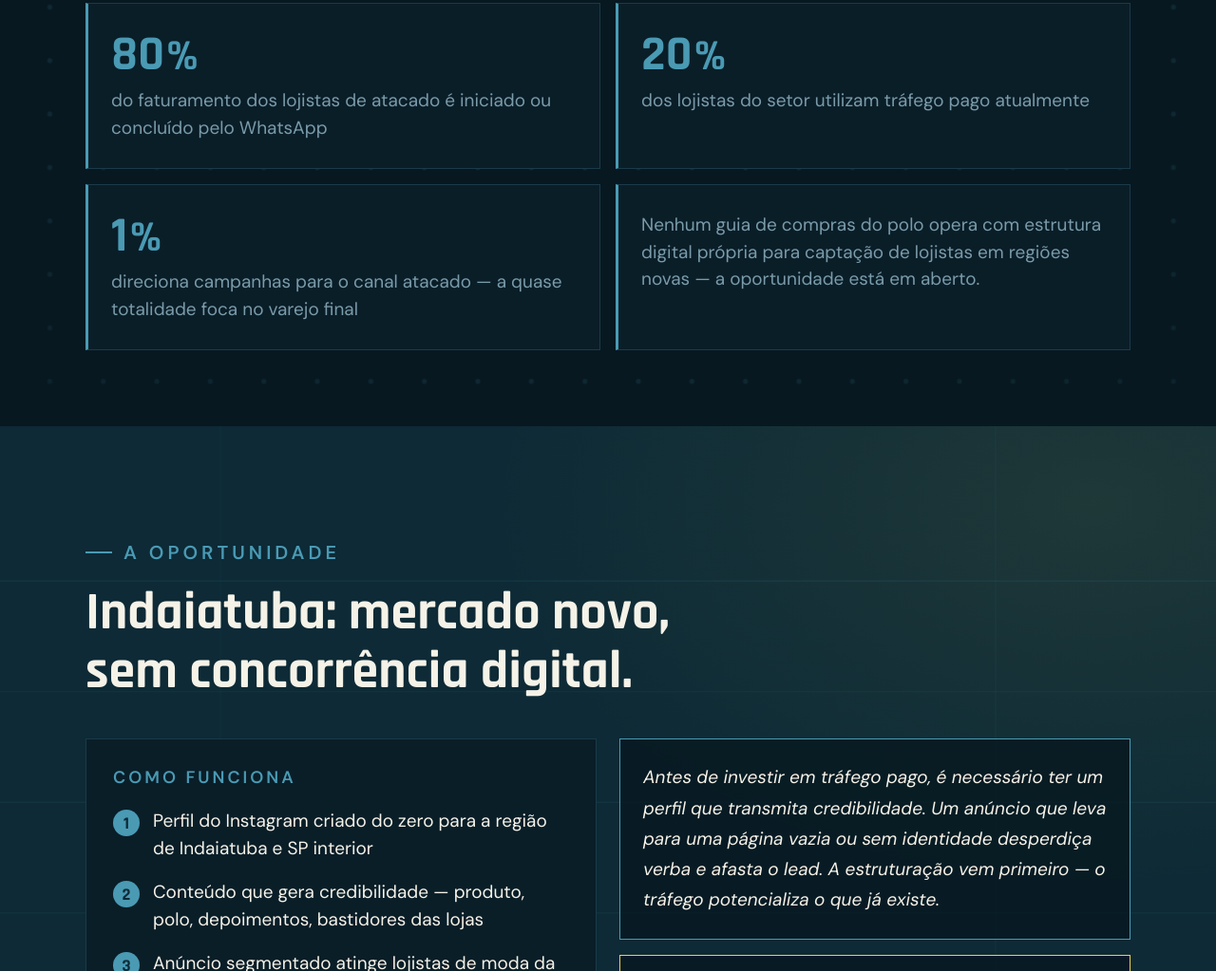
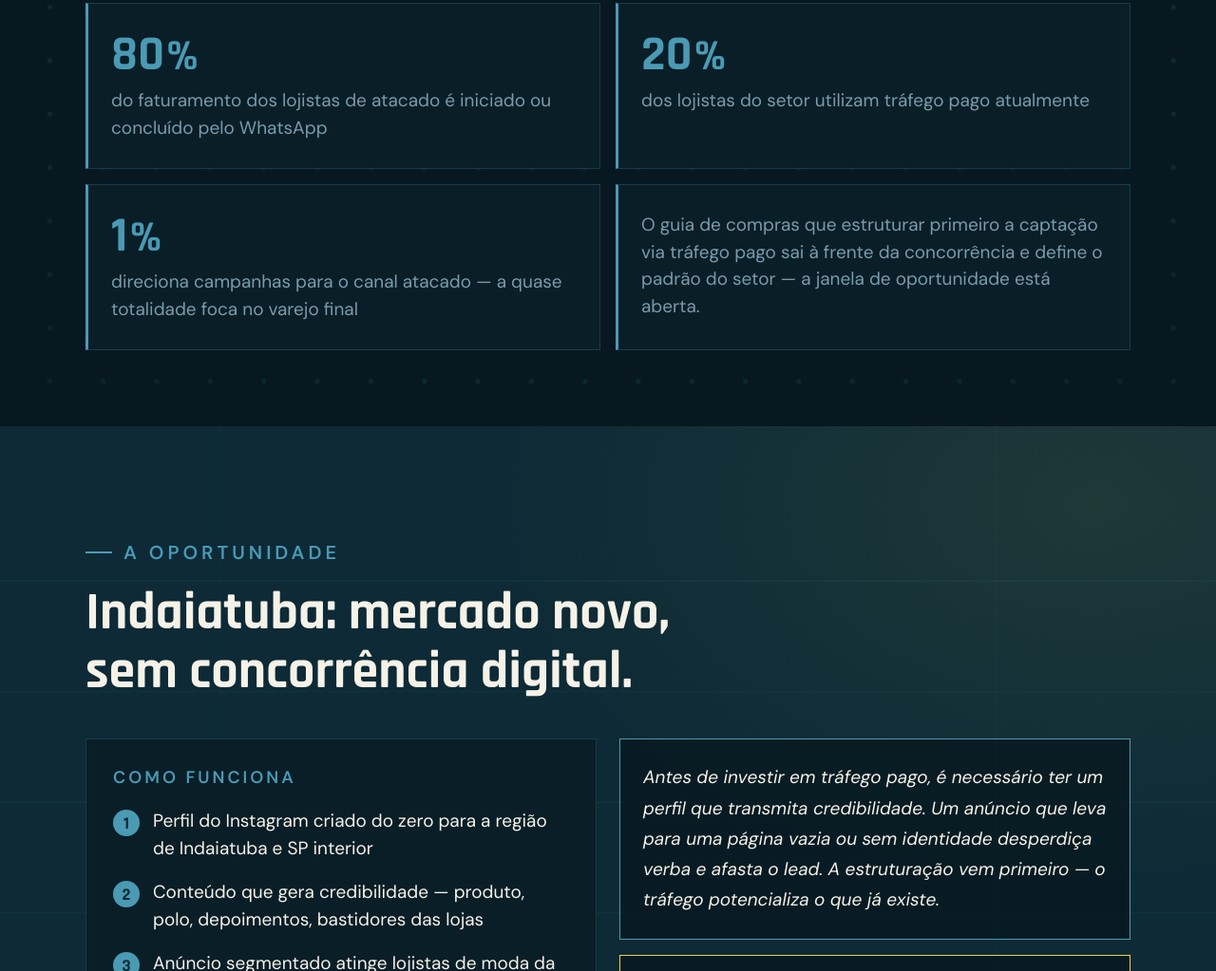
Before and after one commit to brunopro-tech/proposta-guia-gustavo-e-mariana, a plain HTML site: page index.html in a window 1280 px wide. Shown: the part 1247-2270 px from the top of the page at 95% size. Drawn offline with Linux system fonts and the light colour scheme.

Commit message:
Update index.html

```diff
--- a/index.html
+++ b/index.html
@@ -902,7 +902,7 @@
         <p class="stat-text">direciona campanhas para o canal atacado — a quase totalidade foca no varejo final</p>
       </div>
       <div class="stat-card delay-4">
-        <p class="stat-text" style="margin-top:0;font-size:19px">Nenhum guia de compras do polo opera com estrutura digital própria para captação de lojistas em regiões novas — a oportunidade está em aberto.</p>
+        <p class="stat-text" style="margin-top:0;font-size:19px">O guia de compras que estruturar primeiro a captação via tráfego pago sai à frente da concorrência e define o padrão do setor — a janela de oportunidade está aberta.</p>
       </div>
     </div>
   </div>
```
